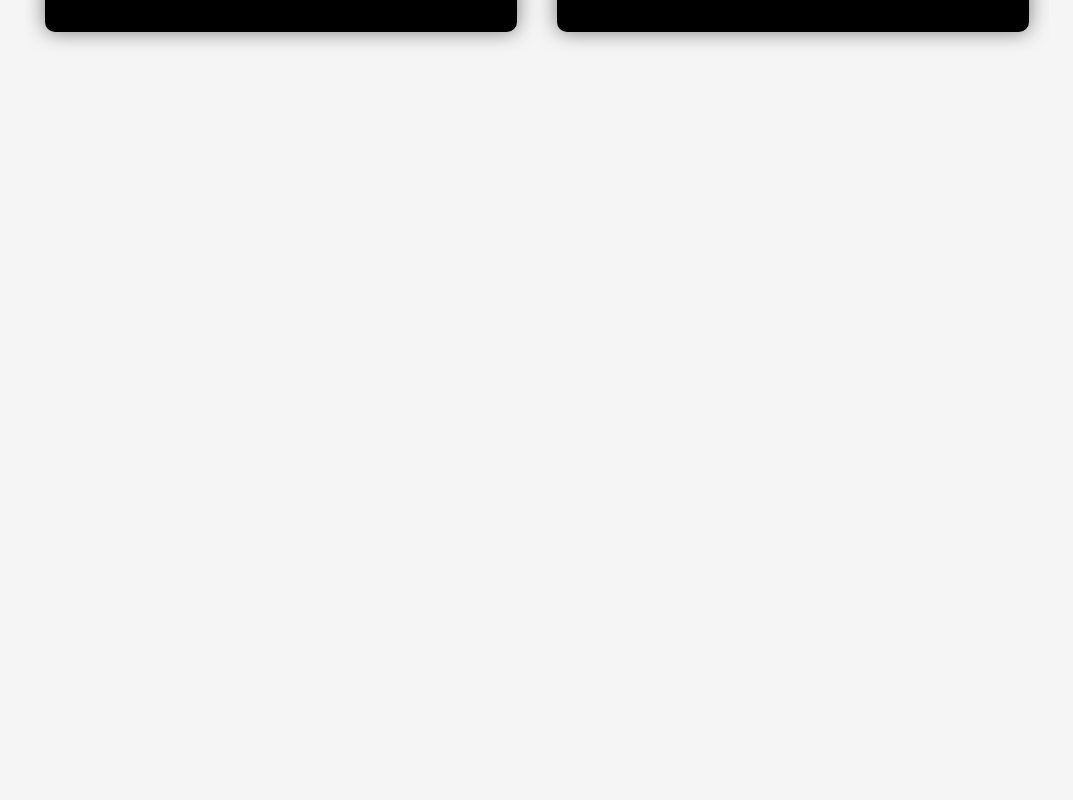
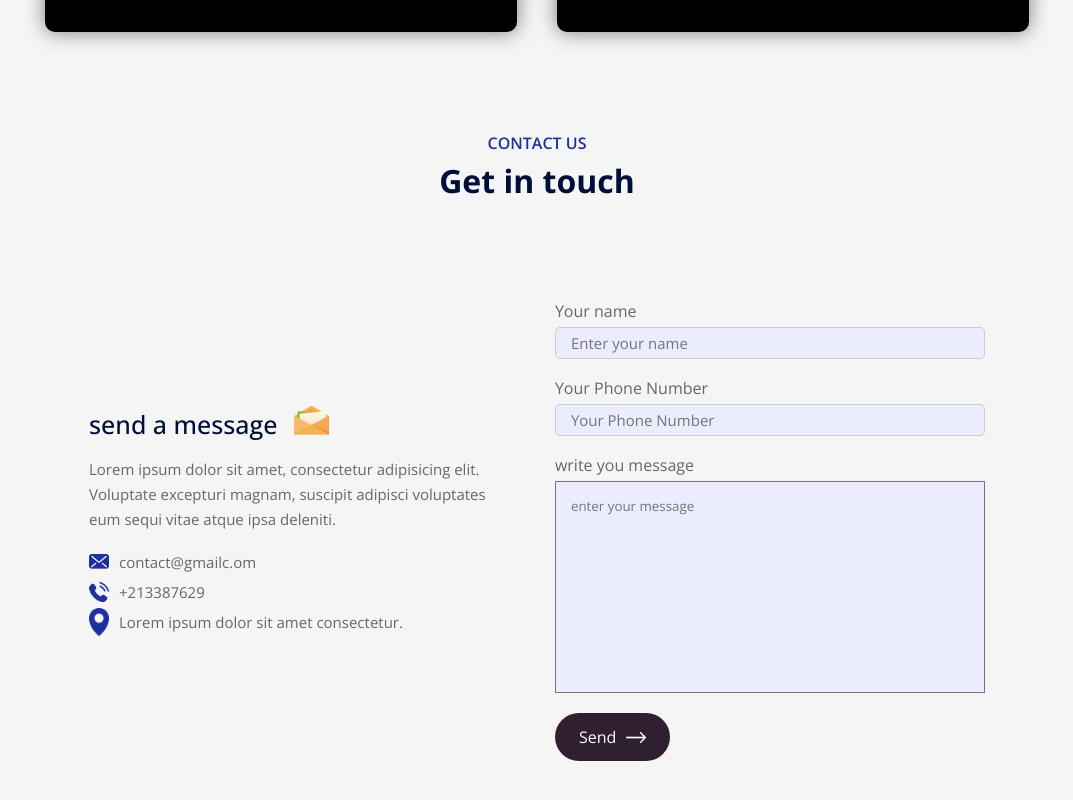
Before and after one commit to prabeenprabu/course-website-1, a React (Vite) app: page / in a window 1280 px wide. Shown: the part 2989-3789 px from the top of the page, without its empty margins (103-1176 px from the left). Before the commit the page ends 3121 px from the top, so only its background shows below. Built offline with nearby package versions, Linux system fonts and the light colour scheme.

Commit message:
contact component created and developed upto form ui

```diff
--- a/src/App.jsx
+++ b/src/App.jsx
@@ -6,6 +6,7 @@ import Title from "./Component/Title/Title";
 import About from "./Component/About/About";
 import Campus from "./Component/Campus/Campus";
 import Testimonials from "./Component/Testimonials/Testimonials";
+import Contact from "./Component/Contact/Contact";
 
 const App = () => {
     return (
@@ -19,6 +20,8 @@ const App = () => {
             <Campus />
             <Title subtitle="testimonial" title="What our students says" />
             <Testimonials />
+            <Title subtitle="contact us" title="Get in touch" />
+            <Contact />
         </div>
     );
 };
--- /dev/null
+++ b/src/Component/Contact/Contact.css
@@ -0,0 +1,75 @@
+.contact {
+    margin: 80px auto;
+    max-width: 90%;
+    display: flex;
+    align-items: center;
+    justify-content: space-between;
+}
+
+.contact-col {
+    flex-basis: 48%;
+    color: #676767;
+}
+
+.contact-col h3 {
+    color: #000f38;
+    font-weight: 500;
+    font-size: 25px;
+}
+
+.contact-col h3 img {
+    width: 35px;
+    margin-left: 10px;
+}
+
+.contact-col p {
+    font-size: 15px;
+    line-height: 25px;
+    margin: 15px 0;
+}
+
+.contact-col ul li {
+    list-style: none;
+    font-size: 15px;
+    line-height: 30px;
+    display: flex;
+    align-items: center;
+}
+
+.contact-col ul li img {
+    width: 20px;
+    margin-right: 10px;
+}
+
+.contact form input,
+form textarea {
+    display: block;
+    width: 100%;
+    background-color: #ebecfe;
+    padding: 15px;
+    margin-top: 5px;
+    resize: none;
+}
+input {
+    display: block;
+    width: 100%;
+    height: 30px;
+    border: 1px solid #ccc;
+    border-radius: 5px;
+    padding: 6px;
+    font-size: 15px;
+}
+input:focus {
+    outline: 1px solid rgb(221, 182, 10);
+}
+form button {
+    margin-top: 20px;
+}
+form button:hover {
+    background-color: #37a08e;
+    cursor: pointer;
+}
+form label {
+    display: block;
+    margin-top: 18px;
+}
--- /dev/null
+++ b/src/Component/Contact/Contact.jsx
@@ -0,0 +1,73 @@
+import React from "react";
+import "./Contact.css";
+import msg_icon from "../../assets/msg-icon.png";
+import mail_icon from "../../assets/mail-icon.png";
+import phone_icon from "../../assets/phone-icon.png";
+import location_icon from "../../assets/location-icon.png";
+import white_arrow from "../../assets/white-arrow.png";
+
+const Contact = () => {
+    return (
+        <div className="contact container">
+            <div className="contact-col">
+                <h3>
+                    send a message <img src={msg_icon} alt="msg_icon" />
+                </h3>
+                <p>
+                    Lorem ipsum dolor sit amet, consectetur adipisicing elit.
+                    Voluptate excepturi magnam, suscipit adipisci voluptates eum
+                    sequi vitae atque ipsa deleniti.
+                </p>
+                <ul>
+                    <li>
+                        <img src={mail_icon} alt="mail" />
+                        contact@gmailc.om
+                    </li>
+                    <li>
+                        <img src={phone_icon} alt="mail" />
+                        +213387629
+                    </li>
+                    <li>
+                        <img src={location_icon} alt="mail" />
+                        Lorem ipsum dolor sit amet consectetur.
+                    </li>
+                </ul>
+            </div>
+            <div className="contact-col">
+                <form action="">
+                    <label>Your name</label>
+                    <input
+                        type="text"
+                        name="name"
+                        placeholder="Enter your name"
+                        required
+                    />
+                    <label>Your Phone Number</label>
+                    <input
+                        type="number"
+                        name="phone"
+                        placeholder="Your Phone Number"
+                        required
+                    />
+                    <label>write you message</label>
+                    <textarea
+                        placeholder="enter your message"
+                        name="message"
+                        cols="30"
+                        rows="10"></textarea>
+
+                    <button type="submit" className="btn dark-btn">
+                        Send{" "}
+                        <img
+                            src={white_arrow}
+                            className="white-arrow"
+                            alt="white arrow"
+                        />
+                    </button>
+                </form>
+            </div>
+        </div>
+    );
+};
+
+export default Contact;
```
